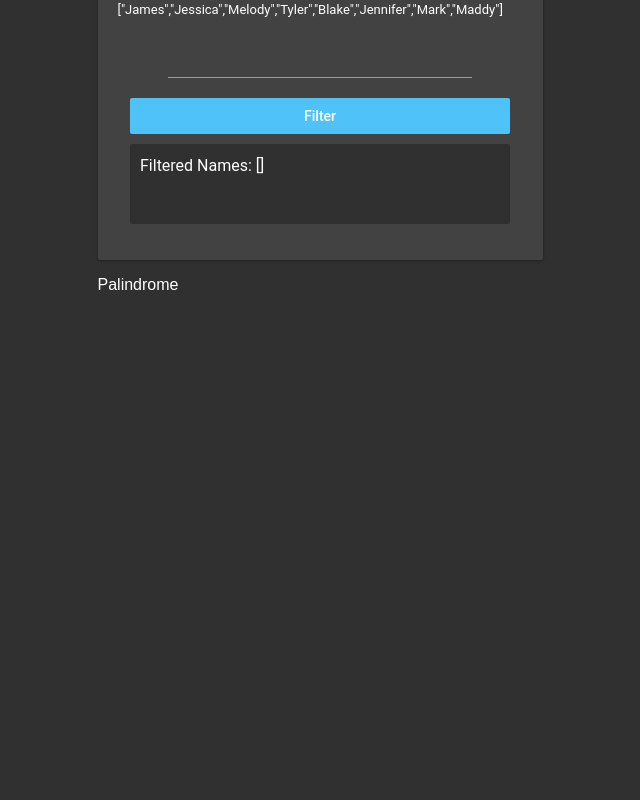
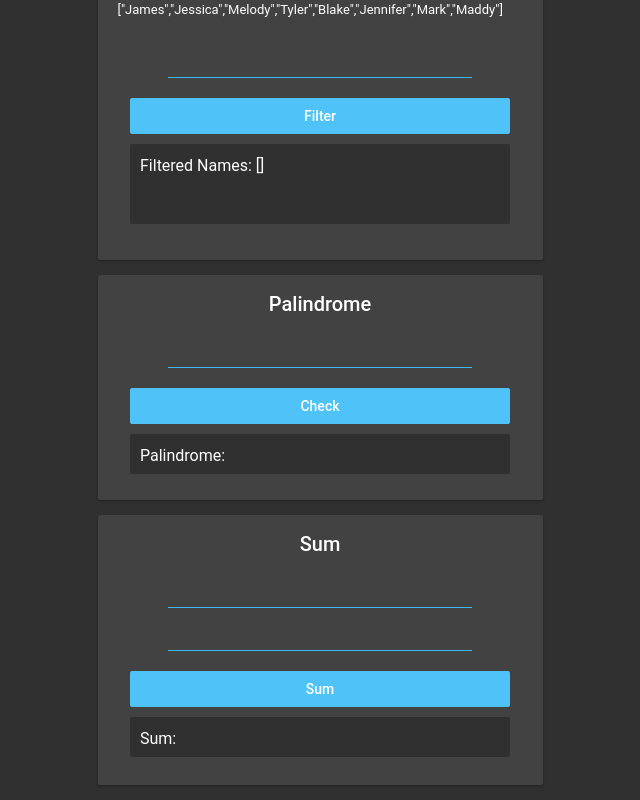
Before and after one commit to jerahmeelwilson/react-toy-problems, a React (Create React App) app: page / in a window 1280 px wide. Shown: the part 795-1595 px from the top of the page, without its empty margins (320-960 px from the left). Before the commit the page ends 1105 px from the top, so only its background shows below. Built offline with nearby package versions, Linux system fonts and the light colour scheme.

Commit message:
Completed sum and palindrome

```diff
--- a/src/components/Topics/Palindrome.js
+++ b/src/components/Topics/Palindrome.js
@@ -1,14 +1,72 @@
-import React, { Component } from 'react';
+import React, {useState} from 'react'
+
+export default function Palindrome() {
+    const [userInput, setUserInput] = useState("");
+    const [palindrome, setPalindrome] = useState("");
+
+    function handleInput(event){
+        setUserInput(event.target.value)
+    }
+
+    function solveInput(event){
+        event.preventDefault();
+        let phrase = userInput;
+        let palin = [...phrase.replace(/[^a-zA-Z]/g, "")].reverse().join("") === phrase.replace(/[^a-zA-Z]/g, "");
+        setPalindrome(`${palin}`);
+        setUserInput("")
+    }
+
+    return (
+    <div className="puzzleBox palindromePB">
+        <h4>Palindrome</h4>
+        <input onChange={handleInput} value={userInput}className='inputLine'></input>
+        <button onClick={solveInput}className='confirmationButton'>Check</button>
+        <span className='resultsBox'>Palindrome: {palindrome}</span>
+    </div>
+    )
+}
+
+//import React, { Component } from 'react';
 
 // function EvenAndOdd() {
 //     return(<p>EvenAndOdd</p>)
 // }
 
-class Palindrome extends Component{
-    render(){
-        return(<p>Palindrome</p>)
-    }
-}
+// class Palindrome extends Component{
+//     constructor(props){
+//         super(props)
+//         this.state ={
+//             userInput: "",
+//             palindrome:"",
+//         }
+//         this.handleInput = this.handleInput.bind(this);
+//         this.solveInput = this.solveInput.bind(this);
+//     }
+
+//     handleInput(event){
+//         this.setState({userInput: event.target.value});
+//     }
+
+//     solveInput(event){
+//         event.preventDefault();
+//         let phrase = this.state.userInput;
+//         let palin = [...phrase.replace(/[^a-zA-Z]/g, "")].reverse().join("") === phrase.replace(/[^a-zA-Z]/g, "");
+//         console.log(palin);
+//         this.setState({palindrome:`${palin}`});
+//         this.setState({userInput:""})
+//     }
+
+//     render(){
+//         return(
+//             <div className="puzzleBox palindromePB">
+//                 <h4>Palindrome</h4>
+//                 <input onChange={this.handleInput} value={this.state.userInput}className='inputLine'></input>
+//                 <button onClick={this.solveInput}className='confirmationButton'>Check</button>
+//                 <span className='resultsBox'>Palindrome: {this.state.palindrome}</span>
+//             </div>
+//         )
+//     }
+// }
 
 
-export default Palindrome;
+// export default Palindrome;
--- a/src/components/Topics/Sum.js
+++ b/src/components/Topics/Sum.js
@@ -1,11 +1,78 @@
-import React, { Component } from 'react'
+import React, {useState} from 'react'
 
-export default class Sum extends Component {
-    render() {
-        return (
-            <div>
+export default function Sum() {
+    const [number1, setNumber1] = useState("");
+    const [number2, setNumber2] = useState("");
+    const [sum, setSum] = useState("");
 
-            </div>
-        )
+    function handleInput(event) {
+        if(event.target.id === 'number1'){
+            setNumber1(event.target.value)
+        } else{
+            setNumber2(event.target.value)
+        }
     }
+
+    function solveInput(event){
+        event.preventDefault();
+        let newSum = parseInt(number1) + parseInt(number2);
+        setSum(newSum);
+    }
+
+
+    return (
+        <div className='puzzleBox sumPB'>
+            <h4>Sum</h4>
+            <input id='number1' onChange={handleInput} className='inputLine' value={number1} type='number'></input>
+            <input id ='number2' onChange={handleInput} className='inputLine' value={number2}type='number'></input>
+            <button onClick={solveInput}className='confirmationButton'>Sum</button>
+            <span className='resultsBox'>Sum: {sum}</span>
+        </div>
+    )
 }
+
+
+
+
+
+// import React, { Component } from 'react'
+
+// export default class Sum extends Component {
+//     constructor(props){
+//         super(props);
+//         this.state = {
+//             number1: "",
+//             number2: "",
+//             sum: ""
+//         }
+
+//         this.handleInput = this.handleInput.bind(this);
+//         this.solveInput = this.solveInput.bind(this);
+//     }
+
+//     handleInput(event){
+//        if(event.target.id === 'number1'){
+//            this.setState({number1:event.target.value})
+//        } else{
+//            this.setState({number2:event.target.value})
+//        }
+//     }
+
+//     solveInput(event){
+//         event.preventDefault();
+//         let newSum = parseInt(this.state.number1) + parseInt(this.state.number2);
+//         this.setState({sum:newSum})
+//     }
+
+//     render() {
+//         return (
+//             <div className='puzzleBox sumPB'>
+//                 <h4>Sum</h4>
+//                 <input id='number1' onChange={this.handleInput} className='inputLine' value={this.state.number1} type='number'></input>
+//                 <input id ='number2' onChange={this.handleInput} className='inputLine' value={this.state.number2}type='number'></input>
+//                 <button onClick={this.solveInput}className='confirmationButton'>Sum</button>
+//                 <span className='resultsBox'>Sum: {this.state.sum}</span>
+//             </div>
+//         )
+//     }
+// }
```
